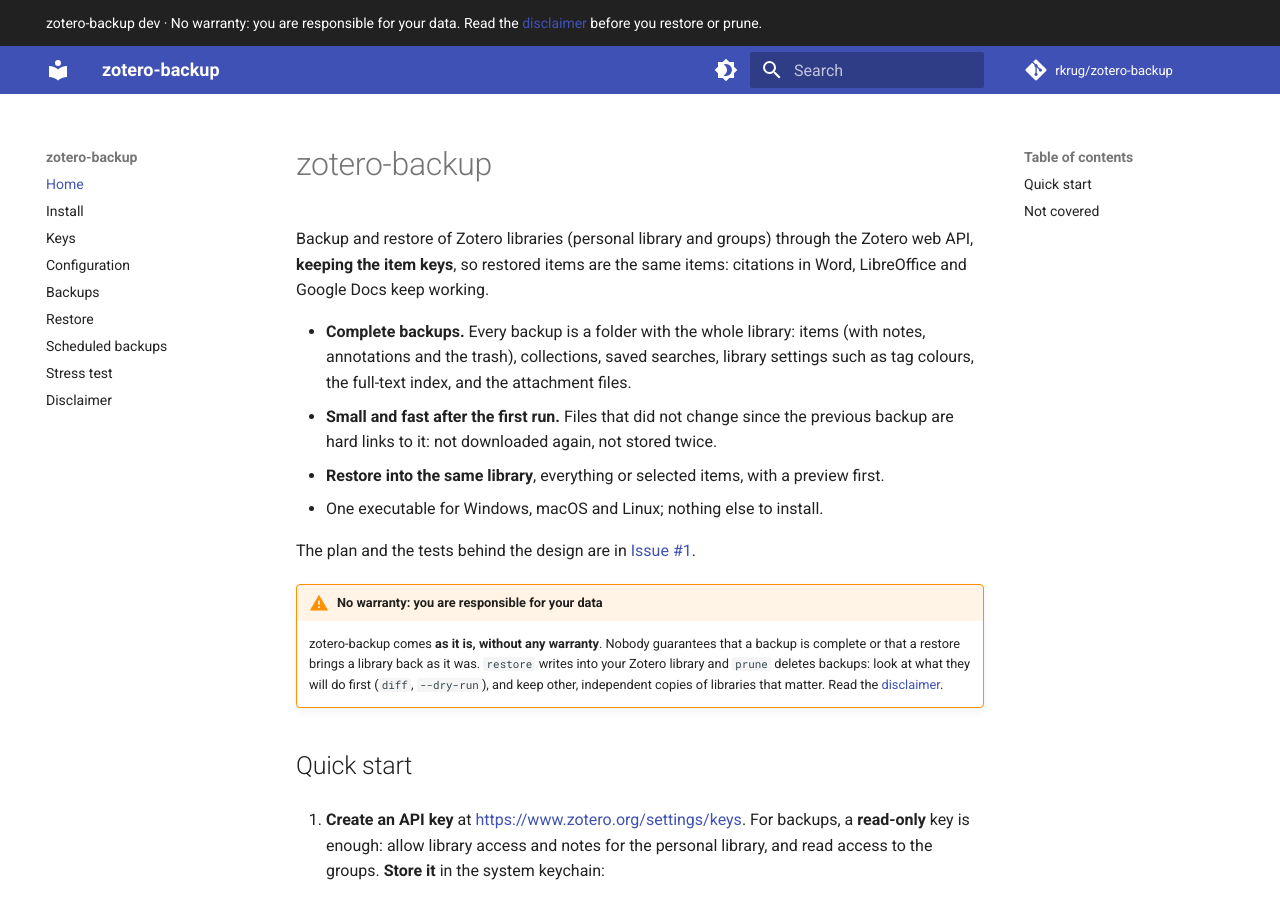
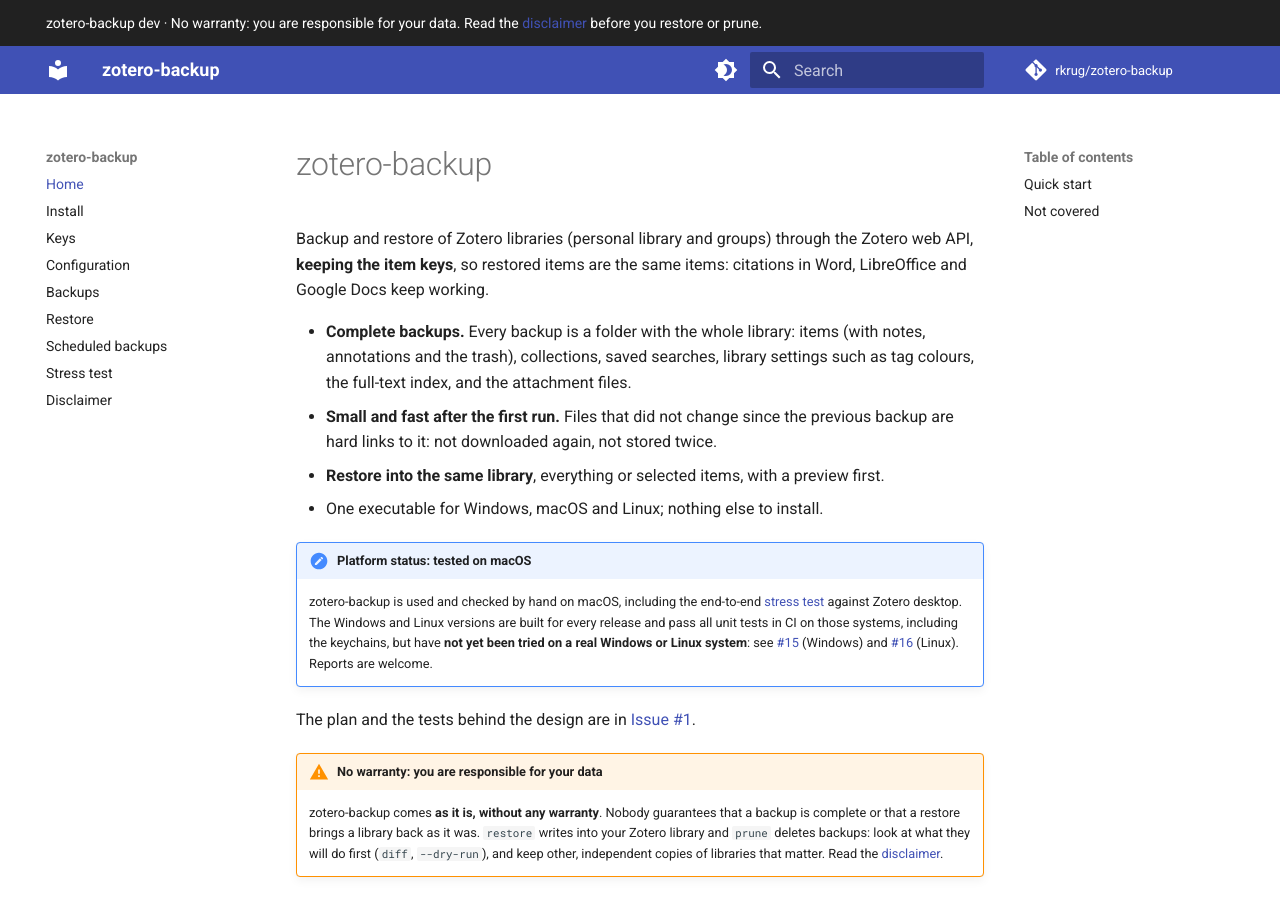
Before and after one commit to rkrug/zotero-backup, an MkDocs documentation site: the page built from docs/index.md, in a window 1280 px wide and 900 px high. Built offline with MkDocs 1.6.1 and Material for MkDocs 9.7.7, drawn with Linux system fonts in a browser that asks for light colours; comment, search, counter and statistics services are not loaded.

Commit message:
README and docs: platform status (tested on macOS; Windows #15 and Linux #16 not yet on real systems)
Co-Authored-By: Claude Opus 5.5 <noreply@anthropic.com>

```diff
--- a/docs/index.md
+++ b/docs/index.md
@@ -6,6 +6,9 @@ Backup and restore of Zotero libraries (personal library and groups) through the
 - **Small and fast after the first run.** Files that did not change since the previous backup are hard links to it: not downloaded again, not stored twice.
 - **Restore into the same library**, everything or selected items, with a preview first.
 - One executable for Windows, macOS and Linux; nothing else to install.
+
+!!! note "Platform status: tested on macOS"
+    zotero-backup is used and checked by hand on macOS, including the end-to-end [stress test](stresstest.md) against Zotero desktop. The Windows and Linux versions are built for every release and pass all unit tests in CI on those systems, including the keychains, but have **not yet been tried on a real Windows or Linux system**: see [#15](https://github.com/rkrug/zotero-backup/issues/15) (Windows) and [#16](https://github.com/rkrug/zotero-backup/issues/16) (Linux). Reports are welcome.
 
 The plan and the tests behind the design are in [Issue #1](https://github.com/rkrug/zotero-backup/issues/1).
 
```
Also changed, not shown: README.md (+2 -0 lines), docs/install.md (+3 -0 lines).
